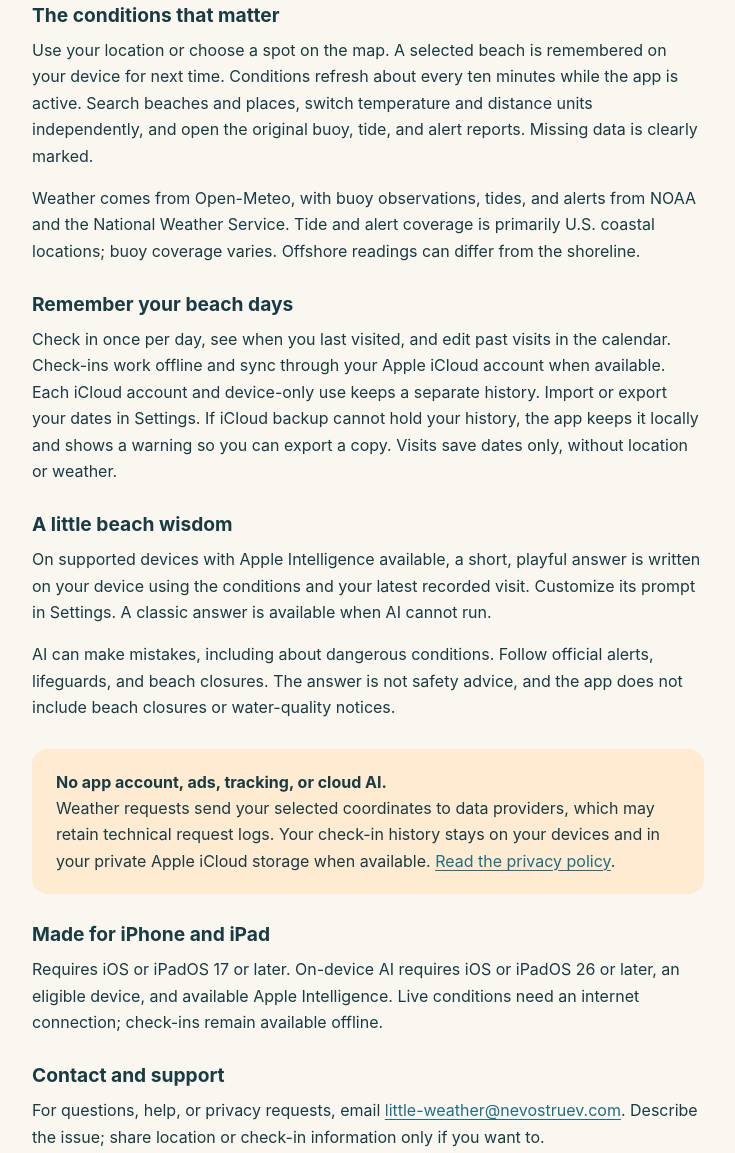
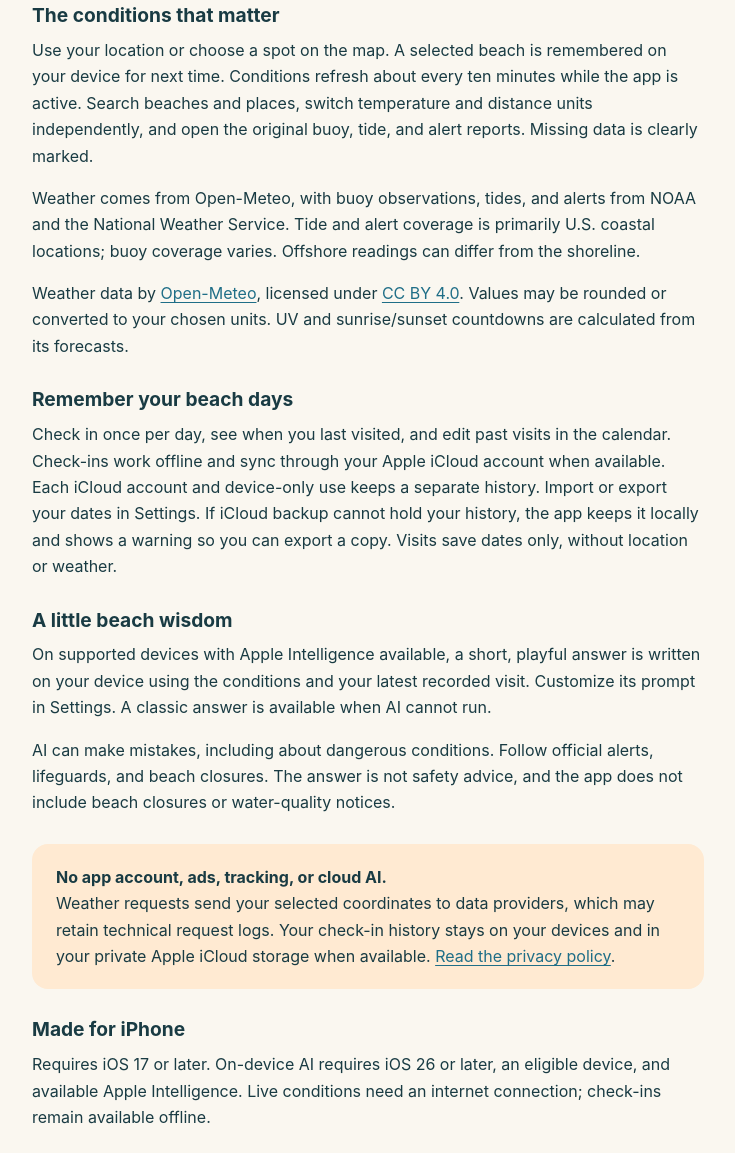
Before and after one commit to nevostruev/nevostruev.github.io, a plain HTML site: page apps/little-beach/index.html in a window 1280 px wide. Shown: the part 486-1639 px from the top of the page, without its empty margins (272-1007 px from the left). Drawn offline with Linux system fonts and the light colour scheme.

Commit message:
Add Little Beach weather license attribution and iPhone requirements

```diff
--- a/apps/little-beach/index.html
+++ b/apps/little-beach/index.html
@@ -4,7 +4,7 @@
   <meta charset="utf-8">
   <meta name="viewport" content="width=device-width, initial-scale=1">
   <title>Little Beach — Your Beach Brief</title>
-  <meta name="description" content="Weather, UV, sunset, buoy water temperatures, tides, local alerts, and beach check-ins for iPhone and iPad.">
+  <meta name="description" content="Weather, UV, sunset, buoy water temperatures, tides, local alerts, and beach check-ins for iPhone.">
   <link rel="canonical" href="https://www.nevostruev.com/apps/little-beach/">
   <link rel="icon" type="image/png" href="app-icon.png">
   <style>
@@ -43,6 +43,7 @@
       <h2 id="conditions-heading">The conditions that matter</h2>
       <p>Use your location or choose a spot on the map. A selected beach is remembered on your device for next time. Conditions refresh about every ten minutes while the app is active. Search beaches and places, switch temperature and distance units independently, and open the original buoy, tide, and alert reports. Missing data is clearly marked.</p>
       <p>Weather comes from Open-Meteo, with buoy observations, tides, and alerts from NOAA and the National Weather Service. Tide and alert coverage is primarily U.S. coastal locations; buoy coverage varies. Offshore readings can differ from the shoreline.</p>
+      <p>Weather data by <a href="https://open-meteo.com/">Open-Meteo</a>, licensed under <a href="https://creativecommons.org/licenses/by/4.0/">CC BY 4.0</a>. Values may be rounded or converted to your chosen units. UV and sunrise/sunset countdowns are calculated from its forecasts.</p>
     </section>
     <section aria-labelledby="visits-heading">
       <h2 id="visits-heading">Remember your beach days</h2>
@@ -57,8 +58,8 @@
       <p><strong>No app account, ads, tracking, or cloud AI.</strong><br>Weather requests send your selected coordinates to data providers, which may retain technical request logs. Your check-in history stays on your devices and in your private Apple iCloud storage when available. <a href="privacy.html">Read the privacy policy</a>.</p>
     </aside>
     <section aria-labelledby="requirements-heading">
-      <h2 id="requirements-heading">Made for iPhone and iPad</h2>
-      <p>Requires iOS or iPadOS 17 or later. On-device AI requires iOS or iPadOS 26 or later, an eligible device, and available Apple Intelligence. Live conditions need an internet connection; check-ins remain available offline.</p>
+      <h2 id="requirements-heading">Made for iPhone</h2>
+      <p>Requires iOS 17 or later. On-device AI requires iOS 26 or later, an eligible device, and available Apple Intelligence. Live conditions need an internet connection; check-ins remain available offline.</p>
     </section>
     <section id="support" aria-labelledby="support-heading">
       <h2 id="support-heading">Contact and support</h2>
```
Also changed, not shown: apps/little-beach/privacy.html (+2 -1 lines).
